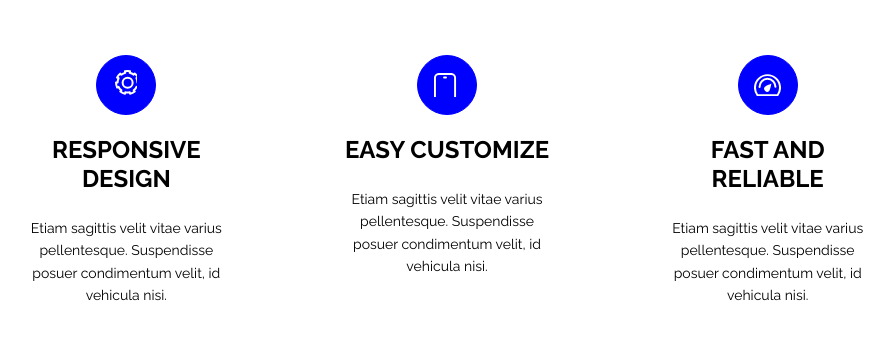
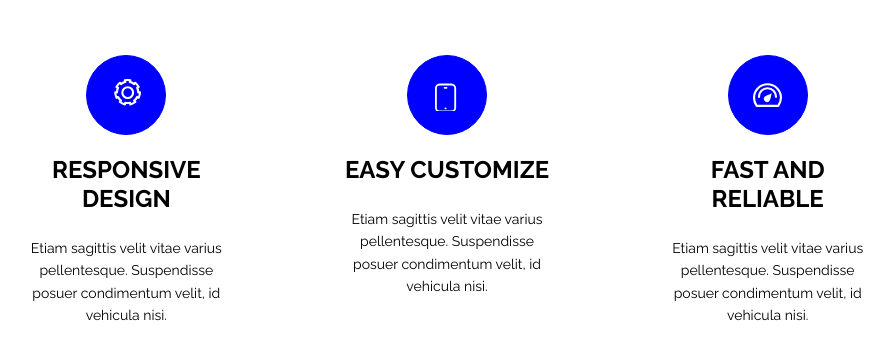
Before and after one commit to sinelnikovamarina22/beetroot, a plain HTML site: page Lesson_6/1/index.html in a window 1280 px wide. Shown: the whole page, without its empty margins (193-1087 px from the left). Drawn offline with Linux system fonts and the light colour scheme.

Commit message:
add lesson 6

```diff
--- a/Lesson_6/1/index.html
+++ b/Lesson_6/1/index.html
@@ -17,10 +17,8 @@
           <div class="list_item_link">
             <a class="list_item_link-1" href="#">
               <svg
-                class="link_icon"
+                class="link_icon-1"
                 xmlns="http://www.w3.org/2000/svg"
-                width="22.062"
-                height="29.969"
                 viewBox="0 0 22.062 29.969"
               >
                 >
@@ -43,10 +41,8 @@
           <div class="list_item_link">
             <a class="list_item_link-1" href="#">
               <svg
-                class="link_icon"
+                class="link_icon-2"
                 xmlns="http://www.w3.org/2000/svg"
-                width="25.062"
-                height="24.781"
                 viewBox="0 0 25.062 24.781"
               >
                 <path
@@ -68,10 +64,8 @@
           <div class="list_item_link">
             <a class="list_item_link-1" href="#">
               <svg
-                class="link_icon"
+                class="link_icon-3"
                 xmlns="http://www.w3.org/2000/svg"
-                width="27.04"
-                height="22.25"
                 viewBox="0 0 27.04 22.25"
               >
                 <path
--- a/Lesson_6/1/style.css
+++ b/Lesson_6/1/style.css
@@ -38,8 +38,8 @@ body {
   display: flex;
   justify-content: center;
   align-items: center;
-  width: 60px;
-  height: 60px;
+  width: 80px;
+  height: 80px;
   background-color: blue;
   border-radius: 50%;
   fill: white;
@@ -48,13 +48,33 @@ body {
   margin-bottom: 20px;
 }
 
-.link_icon {
+.link_icon-1 {
   transition: all 0.2s ease;
+
+  width: 30px;
+  height: 32px;
 }
+.link_icon-2 {
+  transition: all 0.2s ease;
+  width: 24px;
+  height: 31px;
+}
+.link_icon-3 {
+  transition: all 0.2s ease;
+  width: 29px;
+  height: 34px;
+}
+
 .list_item_link-1:hover {
   background-color: white;
 }
-.list_item_link-1:hover .link_icon {
+.list_item_link-1:hover .link_icon-1 {
+  fill: blue;
+}
+.list_item_link-1:hover .link_icon-2 {
+  fill: blue;
+}
+.list_item_link-1:hover .link_icon-3 {
   fill: blue;
 }
 
```
